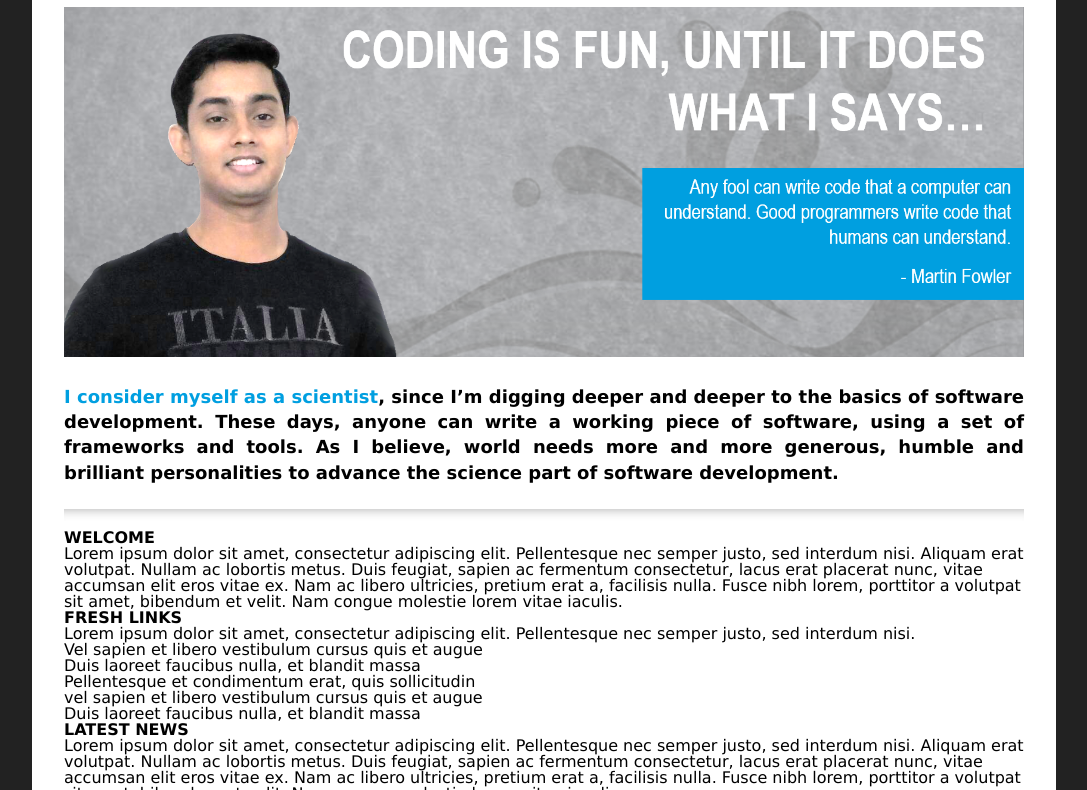
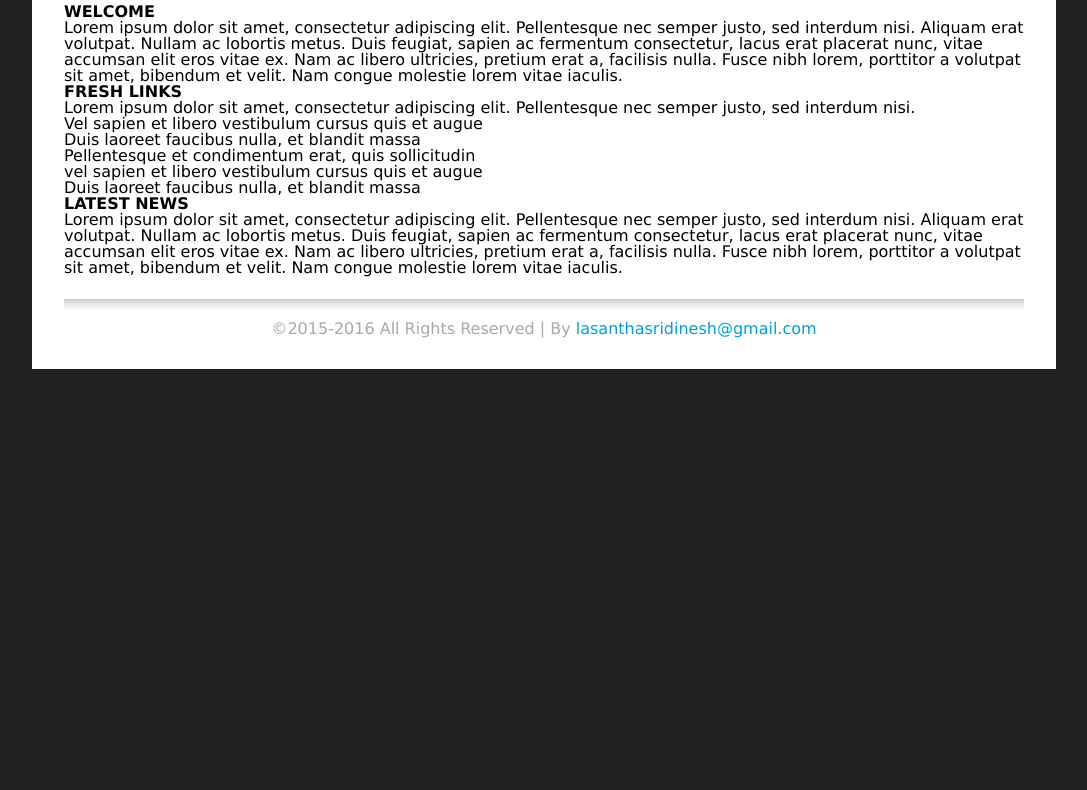
Before and after one commit to lasanthabandara/my-web, a website: page app/blog/index.html in a window 1280 px wide. Shown: the part 125-915 px from the top of the page, without its empty margins (96-1183 px from the left). After the commit the page ends 800 px from the top, so only its background shows below. Drawn offline with nearby package versions, Linux system fonts and the light colour scheme.

Commit message:
slight change

```diff
--- a/app/blog/index.html
+++ b/app/blog/index.html
@@ -17,12 +17,6 @@
             </nav>
         </header>
         <p id="logo-position">SOFTWARE SCIENTIST</p>
-        <img id="banner" src="../../images/cover.png" width="960" />
-        <section id="description">
-            <span class="blue">I consider myself as a scientist</span>, since I’m digging deeper and deeper to the basics of software development.
-            These days, anyone can write a working piece of software, using a set of frameworks and tools. As I believe, world needs more and more generous,
-            humble and brilliant personalities to advance the science part of software development.
-        </section>
         <hr id="after-description" />
         <section>
             <h1>WELCOME</h1>
```
Also changed, not shown: app/contacts/index.html (+0 -6 lines), app/home/index.html (+0 -6 lines), app/projects/index.html (+0 -6 lines).
